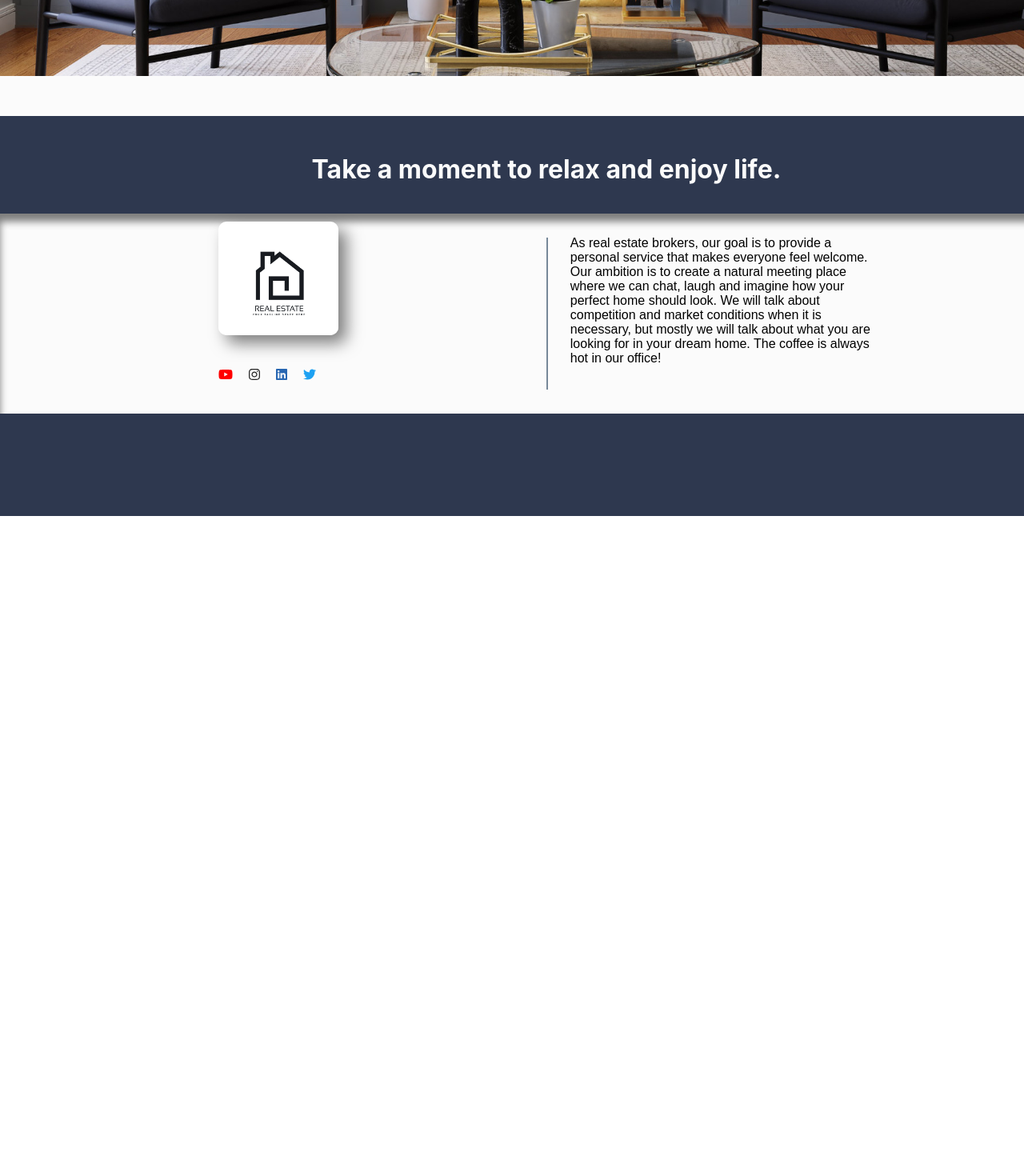
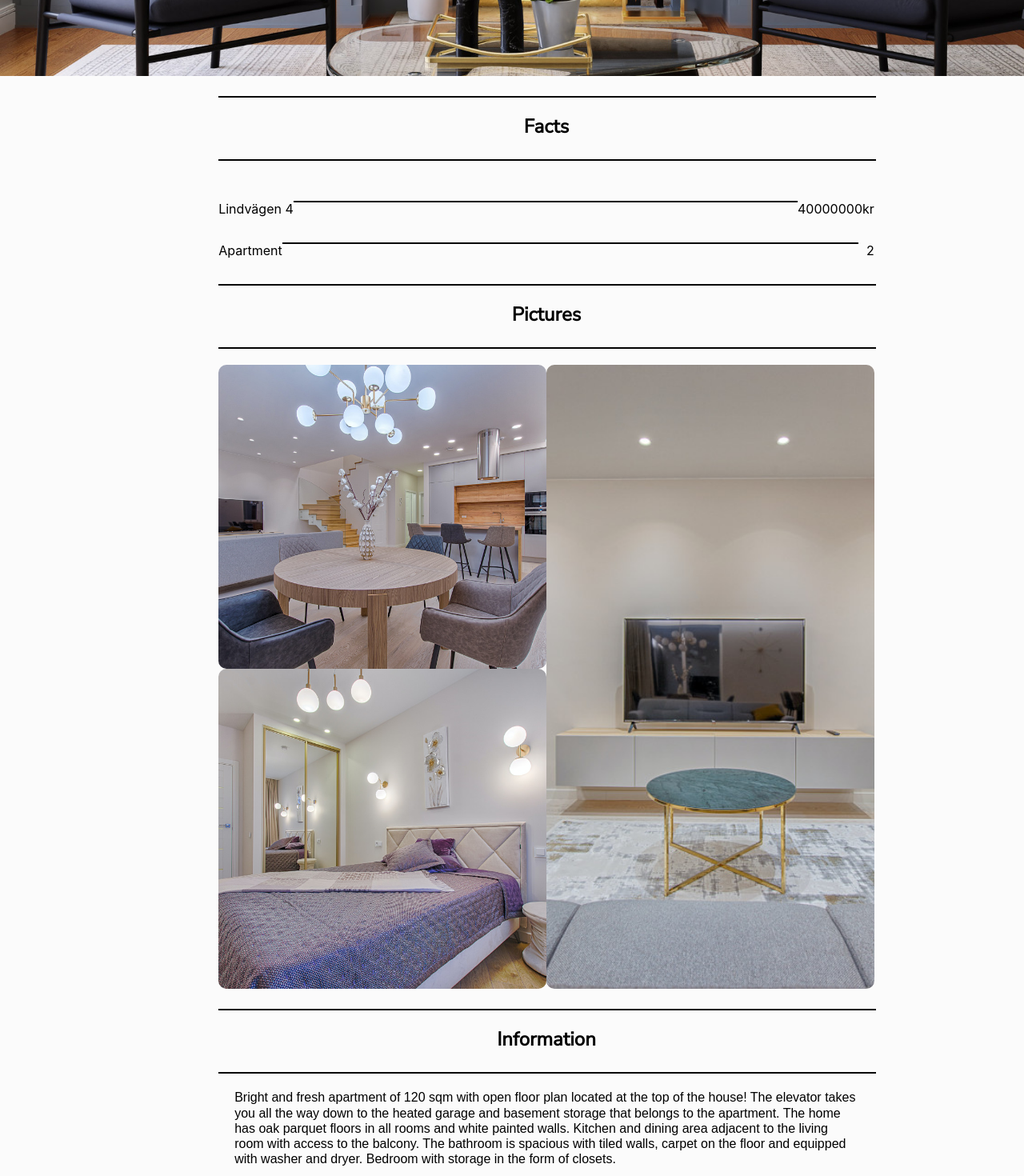
Before and after one commit to Oggilit0/Real-estate, a React (Create React App) app: page /houseobject8 in a window 1280 px wide. Shown: the part 420-1890 px from the top of the page at 80% size. Before the commit the page ends 1065 px from the top, so only its background shows below. Built offline with nearby package versions, Linux system fonts and the light colour scheme.

Commit message:
Updated Housebobject

```diff
--- a/src/App.js
+++ b/src/App.js
@@ -18,12 +18,13 @@ import HouseObject4 from "./components/Buy/HouseObject4";
 import HouseObject5 from "./components/Buy/HouseObject5";
 import HouseObject6 from "./components/Buy/HouseObject6";
 import HouseObject7 from "./components/Buy/HouseObject7";
+import HouseObject8 from "./components/Buy/HouseObject8";
 import BlogPost1 from "./components/Blog/BlogPost1";
 import BlogPost2 from "./components/Blog/BlogPost2";
 import BlogPost3 from "./components/Blog/BlogPost3";
-import '../src/stylesheets/Main.css';
-import '../src/stylesheets/GridContainer.css';
-import '../src/stylesheets/ResponsiveDesign.css';
+import "../src/stylesheets/Main.css";
+import "../src/stylesheets/GridContainer.css";
+import "../src/stylesheets/ResponsiveDesign.css";
 function App() {
   return (
     <BrowserRouter>
@@ -46,9 +47,10 @@ function App() {
             <Route path="houseobject5" element={<HouseObject5 />} />
             <Route path="houseobject6" element={<HouseObject6 />} />
             <Route path="houseobject7" element={<HouseObject7 />} />
-            <Route path="blogpost1" element={<BlogPost1/>}/>
-            <Route path="blogpost2" element={<BlogPost2/>}/>
-            <Route path="blogpost3" element={<BlogPost3/>}/>
+            <Route path="houseobject8" element={<HouseObject8 />} />
+            <Route path="blogpost1" element={<BlogPost1 />} />
+            <Route path="blogpost2" element={<BlogPost2 />} />
+            <Route path="blogpost3" element={<BlogPost3 />} />
           </Routes>
         </div>
 
--- /dev/null
+++ b/src/components/Buy/HouseObject8.js
@@ -0,0 +1,67 @@
+import pic1 from "../Pictures/House/Apartment1/Apartment1-1.jpg";
+import pic2 from "../Pictures/House/Apartment1/Apartment1-2.jpg";
+import pic3 from "../Pictures/House/Apartment1/Apartment1-3.jpg";
+import pic4 from "../Pictures/House/Apartment1/Apartment1-4.jpg";
+import "../../stylesheets/HouseObject.css";
+
+const HouseObject8 = () => {
+  return (
+    <div className="houseObjectContainer">
+      <div className="factsTop">
+        <hr className="line"></hr>
+        <h2 className="title">Facts</h2>
+        <hr className="line"></hr>
+      </div>
+
+      <div className="adressPrice">
+        <div className="adress">Lindvägen 4</div>
+        <div className="price"> 40000000kr</div>
+        <hr className="factsLine"></hr>
+      </div>
+
+      <div className="typeRooms">
+        <div className="adress">Apartment</div>
+        <div className="price">2</div>
+        <hr className="factsLine"></hr>
+      </div>
+
+      <div className="pictures-bar">
+        <hr className="line"></hr>
+        <h2 className="title">Pictures</h2>
+        <hr className="line"></hr>
+      </div>
+
+      <article className="landing-section" id="img-collage-house">
+        <section className="landing-section" id="img-container">
+          <img id="img1" src={pic2} />
+        </section>
+
+        <section className="landing-section" id="medium-img-container">
+          <img id="medium-img-house" src={pic3} />
+        </section>
+        <section className="landing-section" id="broad-img-container">
+          <img id="broad-img-house" src={pic4} />
+        </section>
+      </article>
+
+      <div className="description-bar">
+        <hr className="line"></hr>
+        <h2 className="title">Information</h2>
+        <hr className="line"></hr>
+
+        <p id="houseText">
+          Bright and fresh apartment of 120 sqm with open floor plan located at
+          the top of the house! The elevator takes you all the way down to the
+          heated garage and basement storage that belongs to the apartment. The
+          home has oak parquet floors in all rooms and white painted walls.
+          Kitchen and dining area adjacent to the living room with access to the
+          balcony. The bathroom is spacious with tiled walls, carpet on the
+          floor and equipped with washer and dryer. Bedroom with storage in the
+          form of closets.
+        </p>
+      </div>
+    </div>
+  );
+};
+
+export default HouseObject8;
--- a/src/components/data/HouseContent.js
+++ b/src/components/data/HouseContent.js
@@ -5,6 +5,7 @@ import img4 from "../Pictures/House/House4/House4-2.jpg";
 import img5 from "../Pictures/House/House5/House5-1.jpg";
 import img6 from "../Pictures/House/House6/House6-3.jpg";
 import img7 from "../Pictures/House/House7/House7-1.jpg";
+import img8 from "../Pictures/House/Apartment1/Apartment1-3.jpg";
 
 const HouseContent = [
   {
@@ -85,6 +86,17 @@ const HouseContent = [
     description: "A place to build a family",
     image: img7,
   },
+  {
+    id: 8,
+    city: "Karesuando",
+    address: "Lindvägen 4",
+    price: "Asking price: 40000000kr",
+    sqMeters: "120 sq",
+    amountRooms: "Amount of rooms: 3",
+    type: "Type of living: Apartment",
+    description: "A small place to hide",
+    image: img8,
+  },
 ];
 
 export default HouseContent;
```
